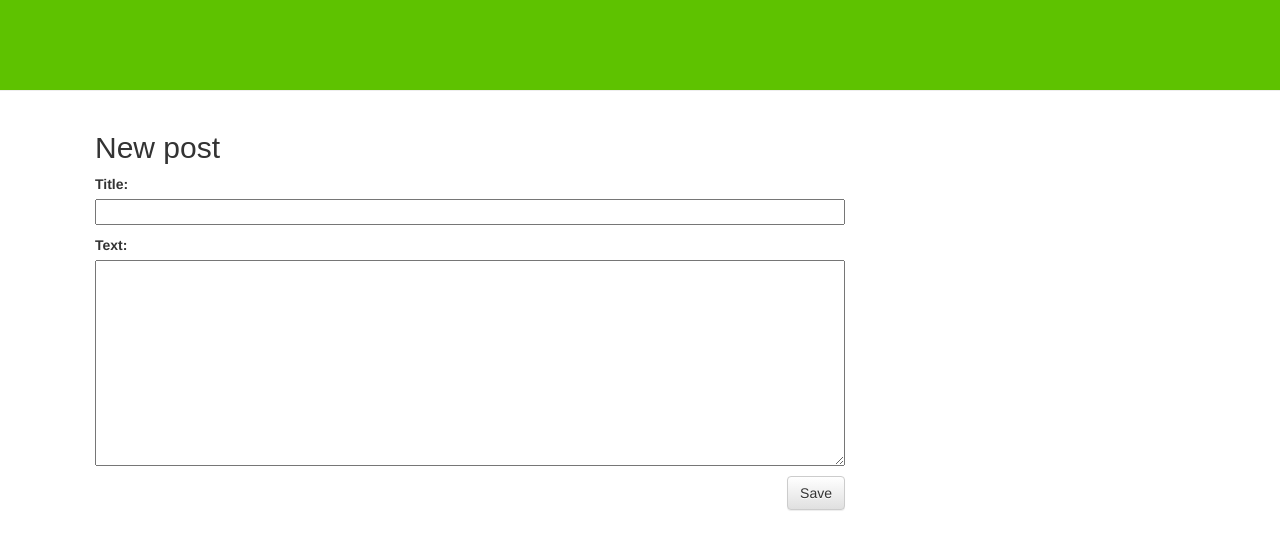
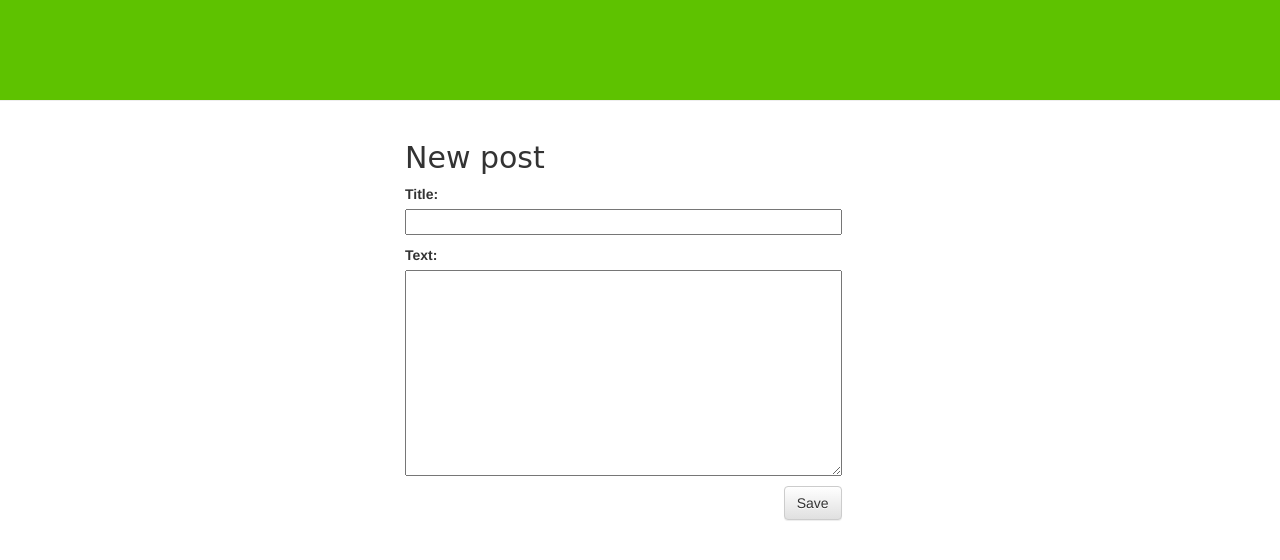
Before and after one commit to frxncsco/UrbanGardening, a Django app: page /post/new/ in a window 1280 px wide. Shown: the top 560 px of the page. Run offline with Django 3.2, Linux system fonts and the light colour scheme; some libraries are stand-ins or nearby versions.

Commit message:
weitere Änderungen

```diff
--- a/blog/static/css/blog.css
+++ b/blog/static/css/blog.css
@@ -1,7 +1,7 @@
 .page-header {
     background-color: rgb(94, 194, 0);
     margin-top: 0;
-    padding: 50px 20px 40px 500px;
+    padding: 50px 20px 50px 450px;
 }
 
 .page-header h1, .page-header h1 a, .page-header h1 a:visited, .page-header h1 a:active {
@@ -11,16 +11,21 @@
 }
 
 .content {
-    margin-left: 80px;
-    text-align: left;
+    margin-bottom: 20px;
+    left: 50%;
+	width: 700px;
+	margin-left: -250px;
+	position: relative;
 }
 
 h1, h2, h3, h4 {
-    font-family: 'Arial', cursive;
+    font-family: 'Arial';
+    font-family: cursive;
 }
 
 .date {
     color: #828282;
+
 }
 
 .save {
@@ -39,7 +44,12 @@ h1, h2, h3, h4 {
 }
 
 .post {
-    margin-bottom: 120px;
+    margin-bottom: 60px;
+    text-align: center;
+    border-color: rgb(94, 194, 0);
+    border-width: 5px;
+    border-style: solid;
+
 }
 
 .post h2 a, .post h2 a:visited {
```
